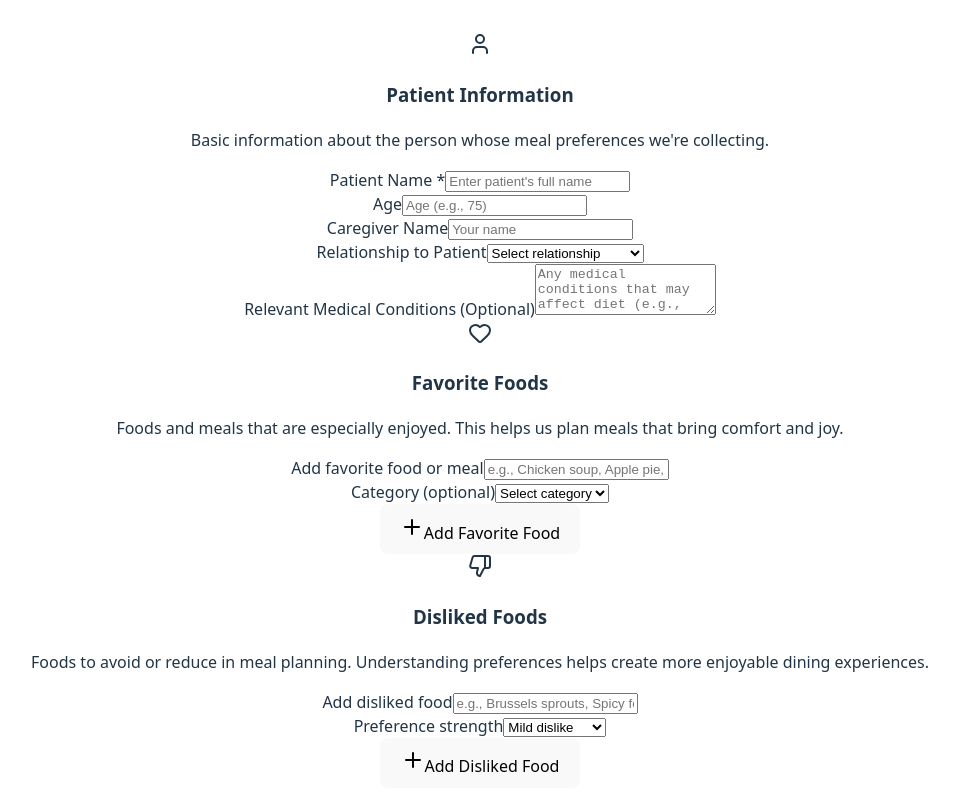
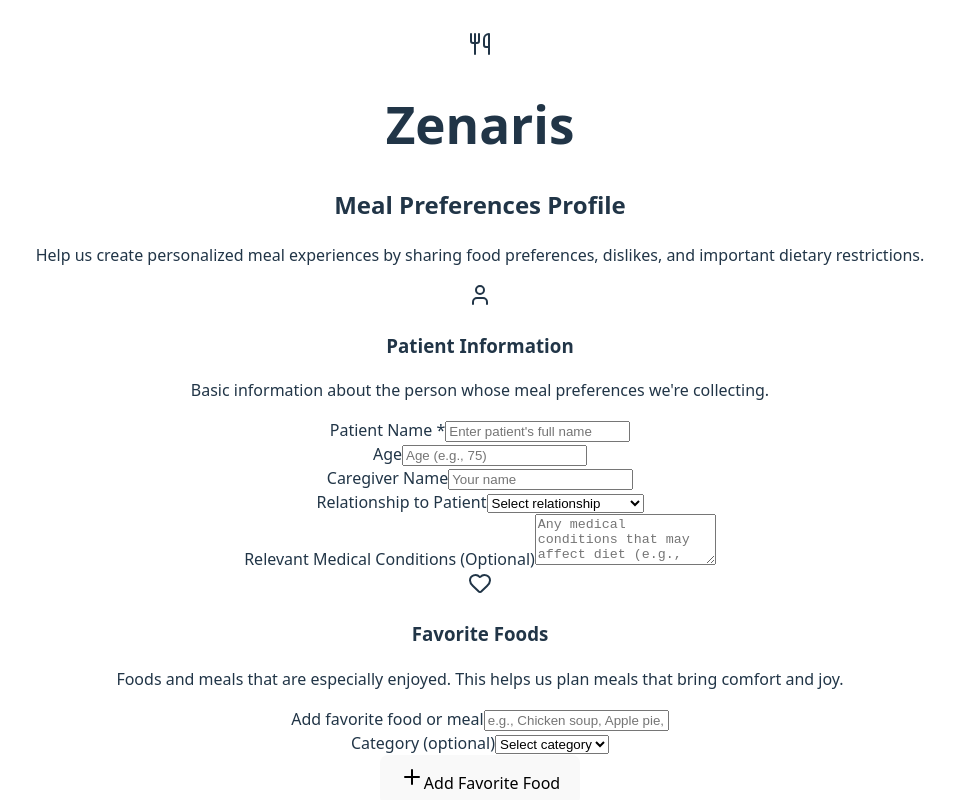
Before and after one commit to Harshitha-15/carenest, a React (Vite) app: page / in a window 1280 px wide. Shown: the top 800 px of the page, without its empty margins (160-1119 px from the left). Built offline with nearby package versions, Linux system fonts and the light colour scheme.

Commit message:
Included header

```diff
--- a/src/App.tsx
+++ b/src/App.tsx
@@ -2,6 +2,7 @@ import { useState } from 'react'
 import reactLogo from './assets/react.svg'
 import viteLogo from '/vite.svg'
 import './App.css'
+import Header from './components/Header'
 import PatientInfo from './components/PatientInfo';
 import FavoriteFoods from './components/FavoriteFoods';
 import DislikedFoods from './components/DislikedFoods';
@@ -43,7 +44,7 @@ function App() {
   return (
       <div className="min-h-screen bg-gray-50">
       <main className="container mx-auto px-4 py-8 max-w-4xl" role="main">
-
+        <Header />
 
         <div className="grid gap-8">
           <PatientInfo
--- a/src/components/Header.tsx
+++ b/src/components/Header.tsx
@@ -0,0 +1,16 @@
+import { Utensils } from 'lucide-react';
+
+export default function Header() {
+  return (
+    <div className="text-center mb-8">
+      <div className="flex items-center justify-center gap-2 mb-4">
+        <Utensils className="w-8 h-8 text-amber-600" />
+        <h1 className="text-4xl font-bold text-gray-800">Zenaris</h1>
+      </div>
+      <h2 className="text-2xl font-semibold text-gray-700 mb-2">Meal Preferences Profile</h2>
+      <p className="text-gray-600 text-lg max-w-2xl mx-auto">
+        Help us create personalized meal experiences by sharing food preferences, dislikes, and important dietary restrictions.
+      </p>
+    </div>
+  );
+}
```
